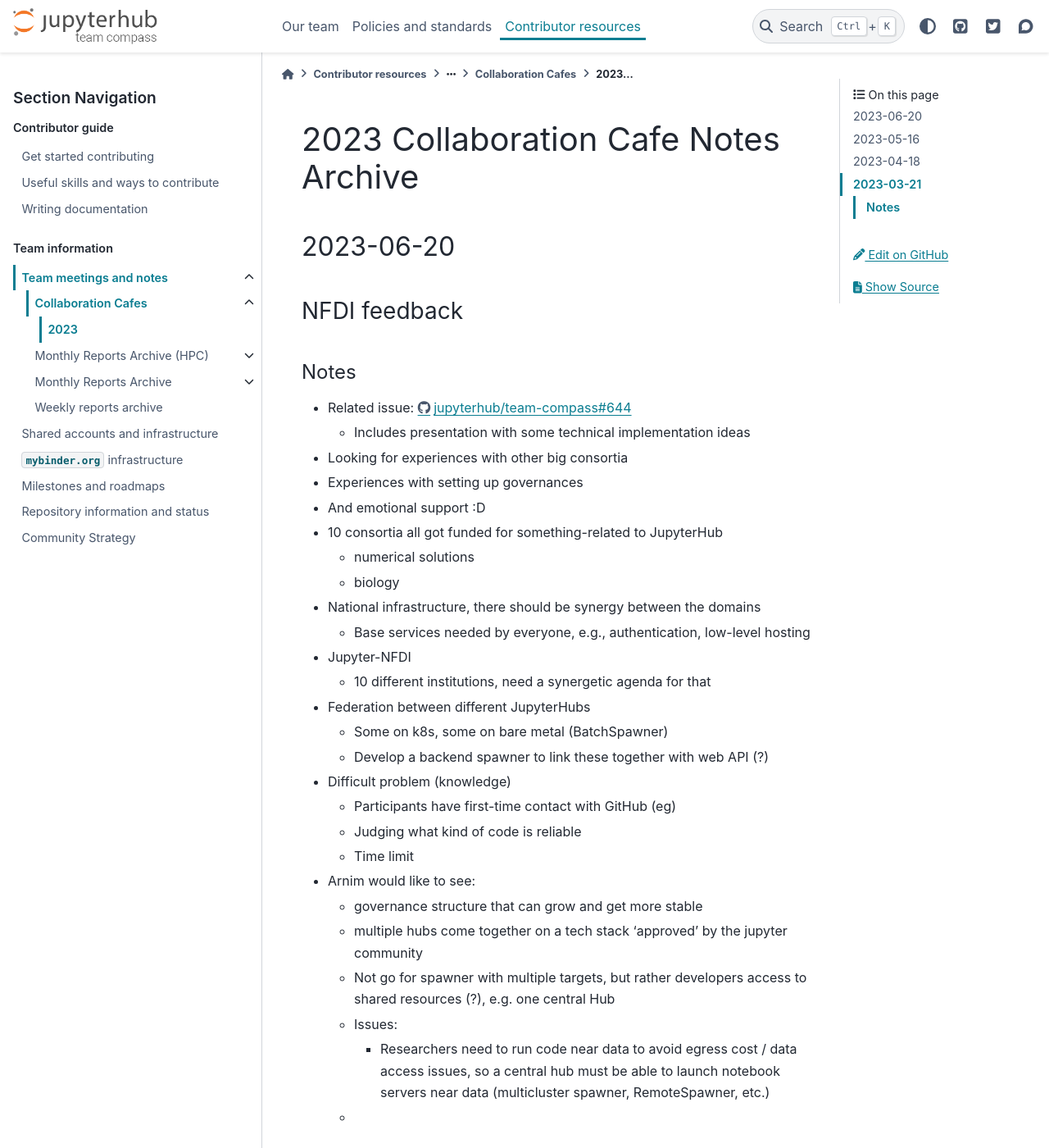
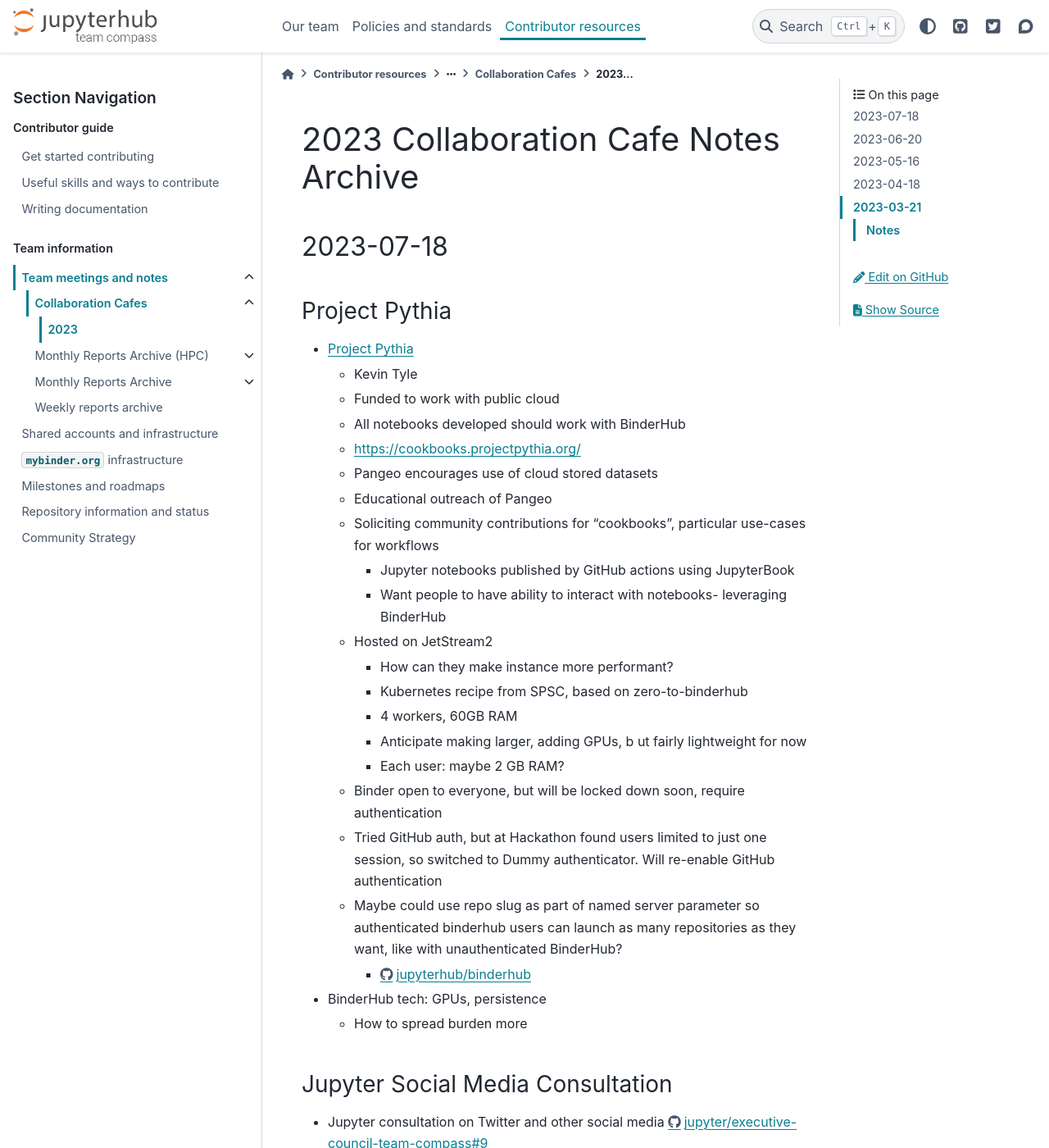
Before and after one commit to jupyterhub/team-compass, a Sphinx documentation site: the page built from docs/meetings/collab-cafe/2023.md, in a window 1280 px wide and 1400 px high. Shown: the whole window at 82% size. Built offline with Sphinx 7.4.7 and the PyData theme 0.15.4, drawn with Linux system fonts in a browser that asks for light colours; the version number could not be read and is left out.

Commit message:
Archive July 2023 Collab Cafe notes

```diff
--- a/docs/meetings/collab-cafe/2023.md
+++ b/docs/meetings/collab-cafe/2023.md
@@ -1,4 +1,35 @@
 # 2023 Collaboration Cafe Notes Archive
+
+## 2023-07-18
+
+### Project Pythia
+
+- [Project Pythia](https://projectpythia.org)
+  - Kevin Tyle
+  - Funded to work with public cloud
+  - All notebooks developed should work with BinderHub
+  - <https://cookbooks.projectpythia.org/>
+  - Pangeo encourages use of cloud stored datasets
+  - Educational outreach of Pangeo
+  - Soliciting community contributions for "cookbooks", particular use-cases for workflows
+    - Jupyter notebooks published by GitHub actions using JupyterBook
+    - Want people to have ability to interact with notebooks- leveraging BinderHub
+  - Hosted on JetStream2
+    - How can they make instance more performant?
+    - Kubernetes recipe from SPSC, based on zero-to-binderhub
+    - 4 workers, 60GB RAM
+    - Anticipate making larger, adding GPUs, b ut fairly lightweight for now
+    - Each user: maybe 2 GB RAM?
+  - Binder open to everyone, but will be locked down soon, require authentication
+  - Tried GitHub auth, but at Hackathon found users limited to just one session, so switched to Dummy authenticator. Will re-enable GitHub authentication
+  - Maybe could use repo slug as part of named server parameter so authenticated binderhub users can launch as many repositories as they want, like with unauthenticated BinderHub?
+    - <https://github.com/jupyterhub/binderhub/blob/99ce3ba791b1f2d516bebb1bd2d296580c5ce793/binderhub/binderspawner_mixin.py#L99-L100>
+- BinderHub tech: GPUs, persistence
+  - How to spread burden more
+
+### Jupyter Social Media Consultation
+
+- Jupyter consultation on Twitter and other social media <https://github.com/jupyter/executive-council-team-compass/issues/9>
 
 ## 2023-06-20
 
@@ -55,9 +86,11 @@
 Two separate topics
 
 - *Authenticators typically allow all users by default but some shouldn't, can we provide a common config name suggestion and behavior to toggle this?* - [github issue](https://github.com/jupyterhub/jupyterhub/issues/4484)
+
 - *Existing JupyterHub users allowed or not depending on if `Authenticator.allowed_users` is configured or not - a surprise to avoid?* - [github issue](https://github.com/jupyterhub/jupyterhub/issues/4483)
 
 - Conclusion:
+
   - Erik will describe config that is believed to resolve issues from a user perspective, and Min and Erik will discuss from there.
 
 ## 2023-05-16
```
